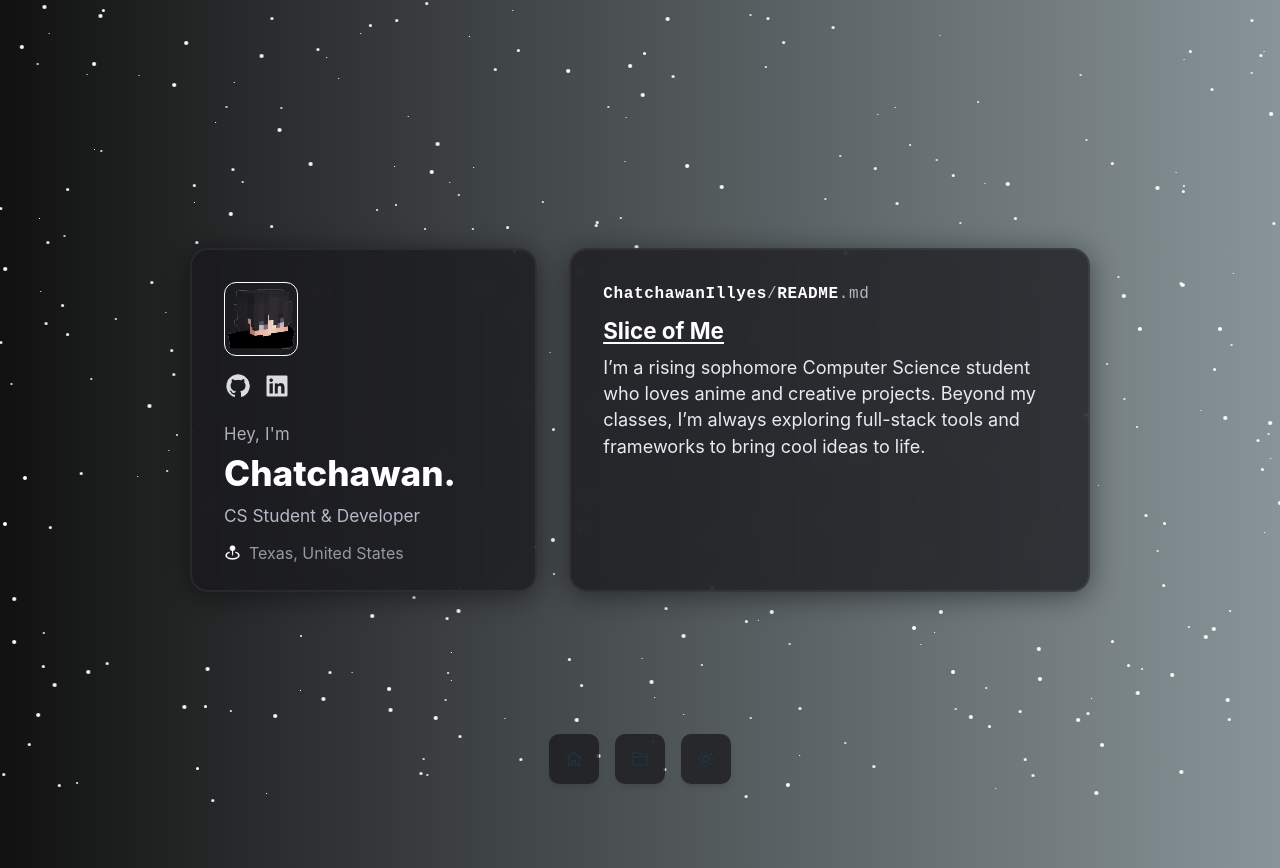
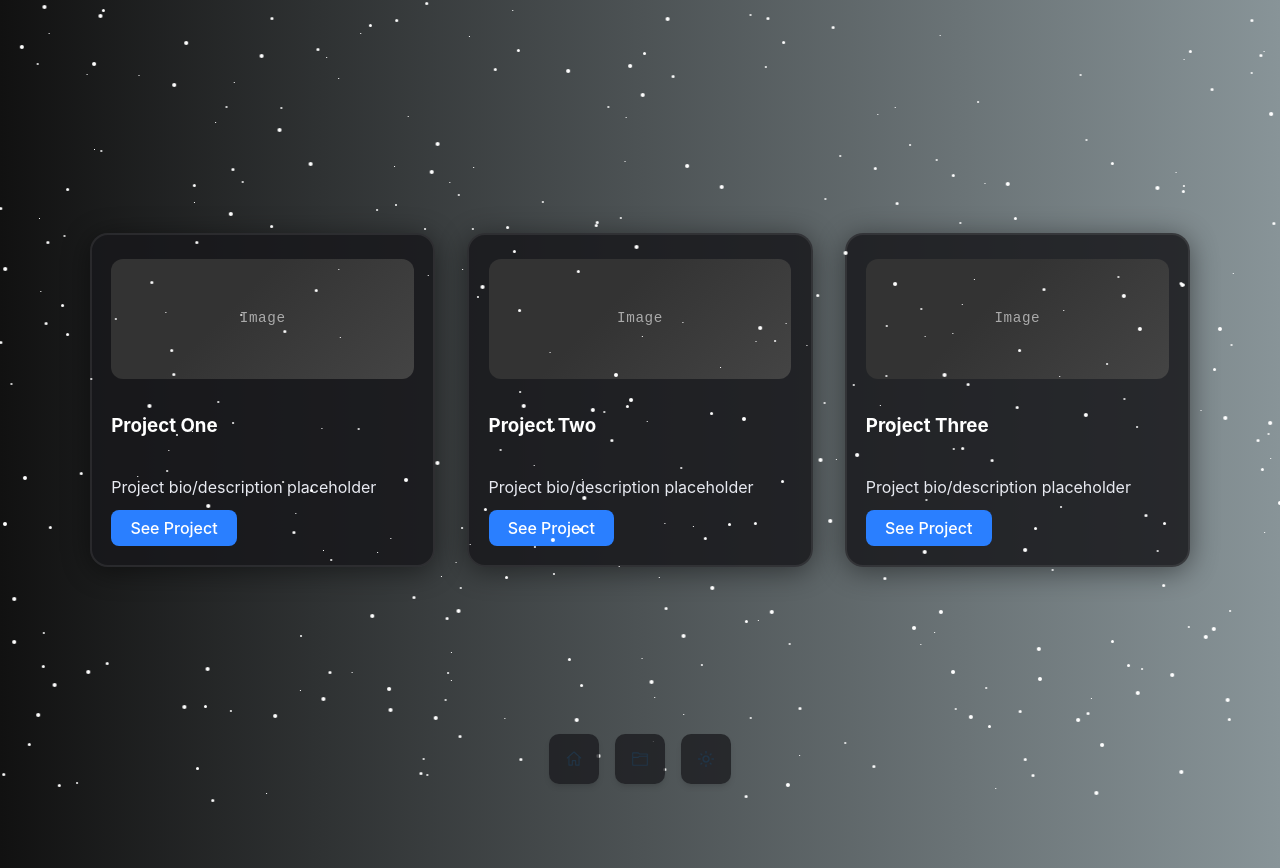
Before and after one commit to ChatchawanIllyes/react-personal, a React (Vite) app in the folder react-website/: page / in a window 1280 px wide. Both pictures are taken after a click on the button 640 px from the left and 759 px from the top of the page. Built offline with nearby package versions, Linux system fonts and the light colour scheme.

Commit message:
projects button working

```diff
--- a/react-website/src/App.jsx
+++ b/react-website/src/App.jsx
@@ -1,13 +1,18 @@
+
 import React, { useEffect, useState } from "react";
 import "./App.css";
 import RainbowBackground from "./components/Background";
 import ProfileDashboard from "./components/ProfileDashboard";
+import ProjectsDashboard from "./components/ProjectsDashboard";
 import Dock from "./components/Dock";
 import { VscHome, VscFolder } from "react-icons/vsc";
 import { MdOutlineLightMode, MdOutlineDarkMode } from "react-icons/md";
 
+
 function App() {
   const [dark, setDark] = useState(false);
+  const [showProjects, setShowProjects] = useState(false);
+  const [fade, setFade] = useState(true);
 
   useEffect(() => {
     document.body.style.background = dark
@@ -20,16 +25,35 @@ function App() {
     }
   }, [dark]);
 
+  // Example projects data
+  const projects = [
+    { title: "Project One" },
+    { title: "Project Two" },
+    { title: "Project Three" },
+  ];
+
   const items = [
     {
       icon: <VscHome size={18} />,
       label: "Home",
-      onClick: () => {},
+      onClick: () => {
+        setFade(false);
+        setTimeout(() => {
+          setShowProjects(false);
+          setFade(true);
+        }, 200);
+      },
     },
     {
       icon: <VscFolder size={18} />,
       label: "Projects",
-      onClick: () => {},
+      onClick: () => {
+        setFade(false);
+        setTimeout(() => {
+          setShowProjects(true);
+          setFade(true);
+        }, 200);
+      },
     },
     {
       icon: dark ? (
@@ -45,7 +69,13 @@ function App() {
   return (
     <>
       <RainbowBackground />
-      <ProfileDashboard />
+      <div style={{ transition: "opacity 0.3s", opacity: fade ? 1 : 0 }}>
+        {showProjects ? (
+          <ProjectsDashboard projects={projects} />
+        ) : (
+          <ProfileDashboard />
+        )}
+      </div>
       <Dock
         items={items}
         panelHeight={68}
--- a/react-website/src/components/ProfileDashboard.css
+++ b/react-website/src/components/ProfileDashboard.css
@@ -1,3 +1,80 @@
+/* ProjectsDashboard grid and card styles */
+.projects-grid {
+  display: grid;
+  grid-template-columns: repeat(auto-fit, minmax(260px, 1fr));
+  gap: 2rem;
+  width: 100%;
+  max-width: 1100px;
+  margin: 0 auto;
+}
+
+.project-card {
+  background: rgba(24, 24, 28, 0.85);
+  border-radius: 18px;
+  border: 2px solid rgba(255,255,255,0.08);
+  box-shadow: 0 4px 28px 0 #0007;
+  padding: 1.5rem 1.2rem 1.2rem 1.2rem;
+  color: #fff;
+  display: flex;
+  flex-direction: column;
+  align-items: flex-start;
+  transition: box-shadow 0.18s, border 0.18s;
+  min-height: 220px;
+}
+.project-image-placeholder {
+  width: 100%;
+  height: 120px;
+  background: #222 linear-gradient(135deg, #333 40%, #444 100%);
+  border-radius: 12px;
+  margin-bottom: 1em;
+  display: flex;
+  align-items: center;
+  justify-content: center;
+  color: #aaa;
+  font-size: 1.1em;
+  font-family: monospace;
+  letter-spacing: 0.04em;
+}
+.project-bio-placeholder {
+  font-size: 1em;
+  color: #e8eaf1;
+  margin-bottom: 0.7em;
+}
+.see-project-btn {
+  color: #fff;
+  background: #2a7fff;
+  border: none;
+  border-radius: 8px;
+  padding: 0.5em 1.2em;
+  font-size: 1em;
+  font-weight: 500;
+  margin-top: auto;
+  cursor: pointer;
+  transition: background 0.18s;
+}
+.see-project-btn:hover {
+  background: #1a5fd7;
+}
+@media (max-width: 700px) {
+  .projects-grid {
+    grid-template-columns: 1fr;
+    gap: 1.1rem;
+    max-width: 100vw;
+    margin-top: 4vw;
+    margin-bottom: 2vw;
+  }
+  .project-card {
+    width: 100%;
+    min-width: 0;
+    max-width: 100vw;
+    align-items: stretch;
+    padding: 1.2rem 1rem;
+  }
+  .project-image-placeholder {
+    height: 100px;
+    font-size: 1em;
+  }
+}
 body, html {
   min-height: 100vh;
   margin: 0;
--- a/react-website/src/components/ProfileDashboard.jsx
+++ b/react-website/src/components/ProfileDashboard.jsx
@@ -26,7 +26,7 @@ export default function ProfileDashboard() {
             <u>Slice of Me</u>
           </h2>
           <div className="bio-text">
-            I’m a rising sophomore Computer Science student who loves anime and creative projects. Beyond my classes, I’m always exploring full-stack tools and frameworks to bring cool ideas to life.
+            I’m a rising sophomore Computer Science student who loves anime and creative projects. Beyond my classes, I’m always exploring full-stack tools and frameworks to bring cool ideas to life!
           </div>
         </div>
 
--- /dev/null
+++ b/react-website/src/components/ProjectsDashboard.jsx
@@ -0,0 +1,18 @@
+import "./ProfileDashboard.css";
+
+export default function ProjectsDashboard({ projects }) {
+  return (
+    <div className="dashboard-bg">
+      <div className="projects-grid">
+        {projects.map((project, idx) => (
+          <div className="project-card" key={idx}>
+            <div className="project-image-placeholder">Image</div>
+            <h3>{project.title}</h3>
+            <p className="project-bio-placeholder">Project bio/description placeholder</p>
+            <button className="see-project-btn">See Project</button>
+          </div>
+        ))}
+      </div>
+    </div>
+  );
+}
```
